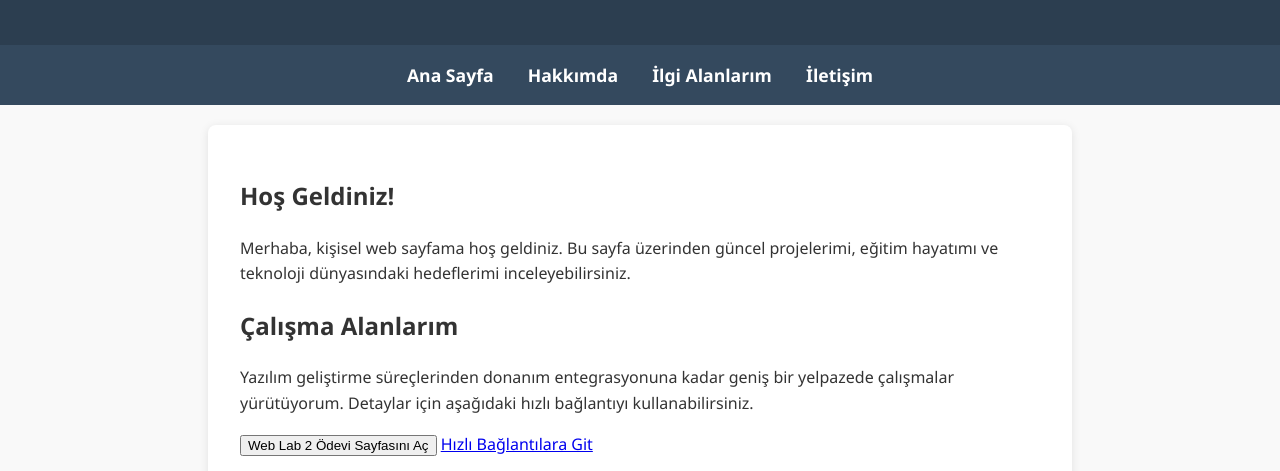
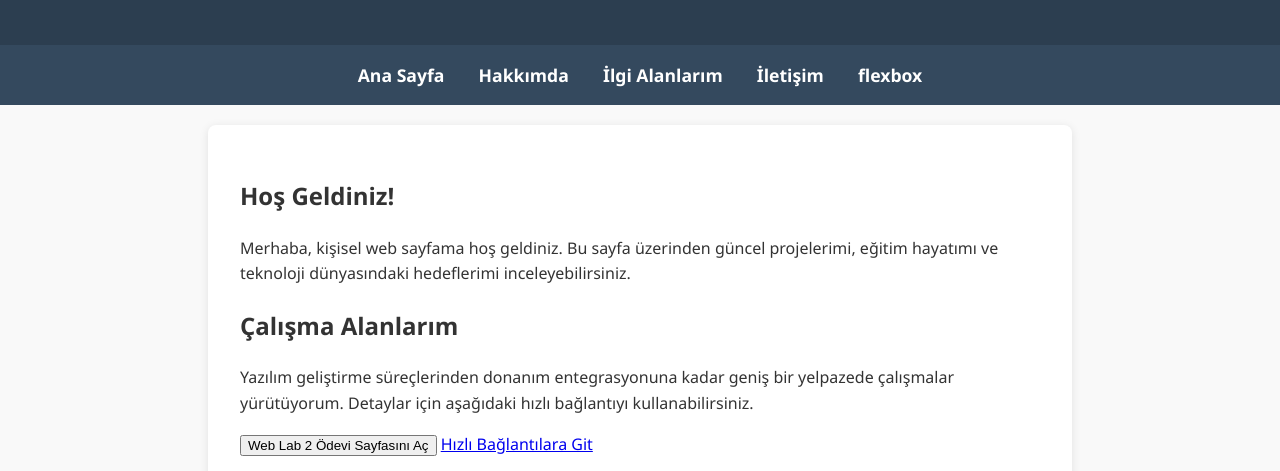
Before and after one commit to butuhankarnfl/butuhankarnfl.github.io, a plain HTML site: page index.html in a window 1280 px wide. Shown: the part 128-599 px from the top of the page. Drawn offline with Linux system fonts and the light colour scheme.

Commit message:
Update index.html

```diff
--- a/index.html
+++ b/index.html
@@ -19,6 +19,7 @@
             <li><a href="about.html">Hakkımda</a></li>
             <li><a href="interests.html">İlgi Alanlarım</a></li>
             <li><a href="contact.html">İletişim</a></li>
+            <li><a href="flexbox.html">flexbox</a></li>
         </ul>
     </nav>
 
```
